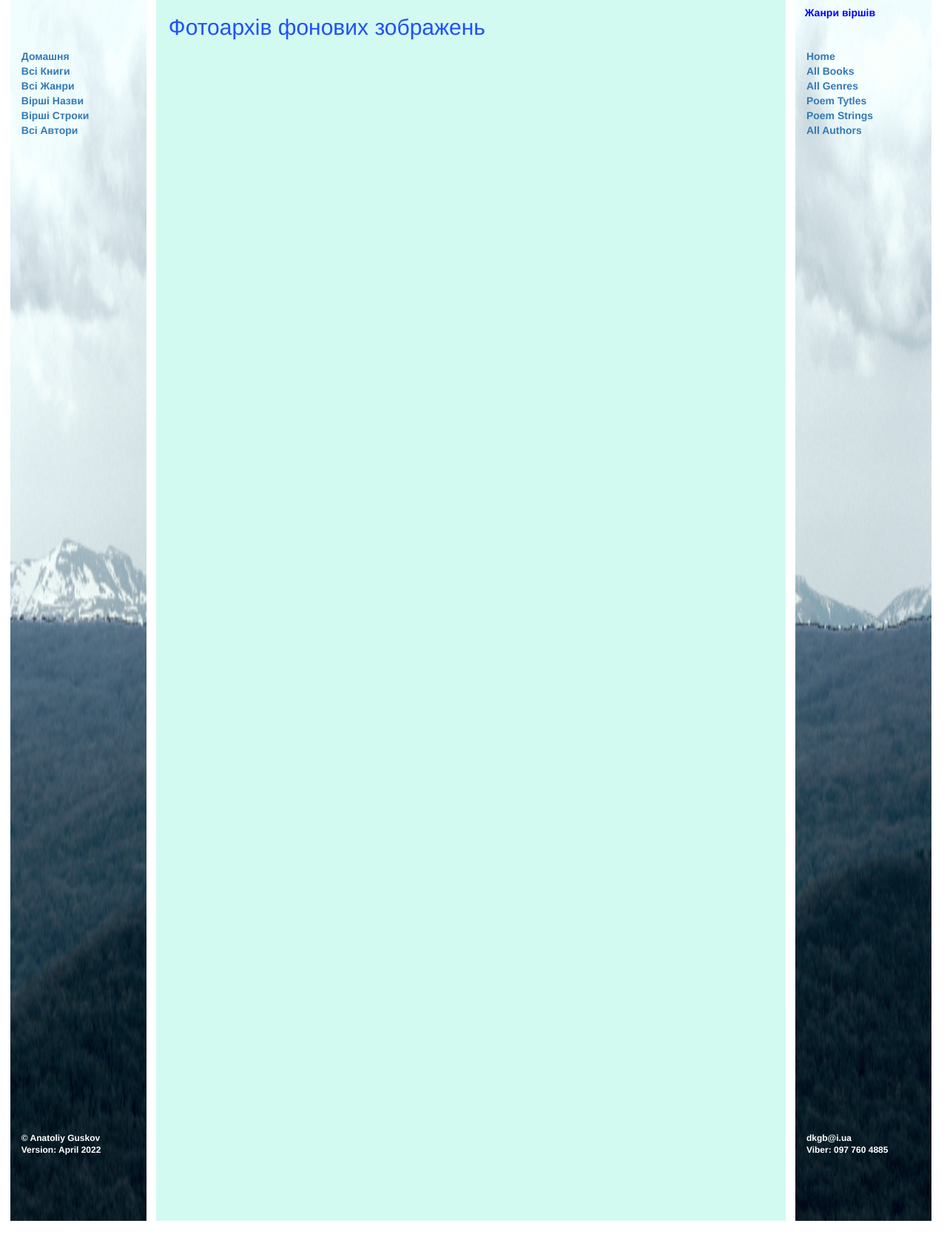
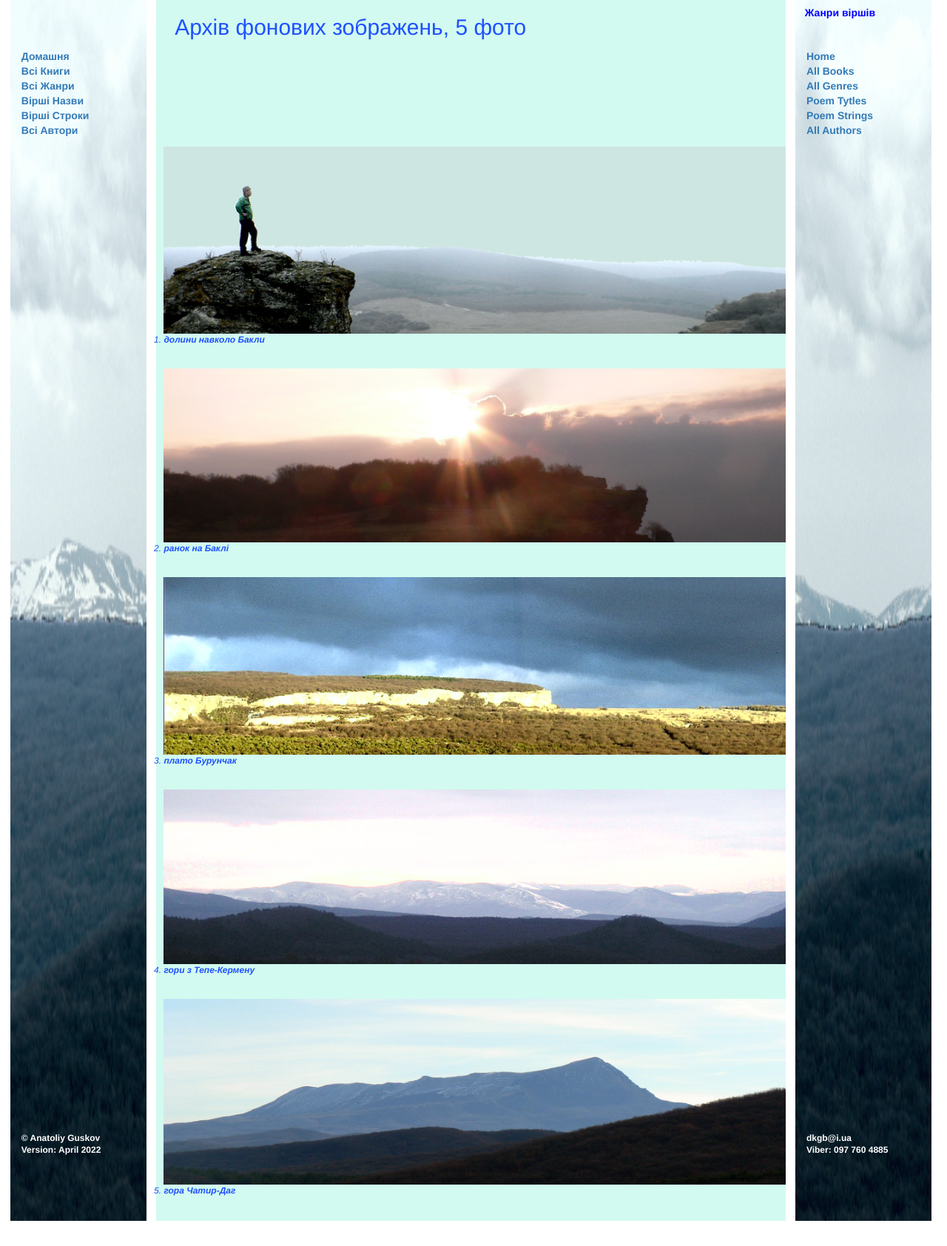
Before and after one commit to AnatolGuskov/poem_guskov, a Django app: page /poems/image/ in a window 1280 px wide. Shown: the whole page at 74% size. Run offline with Django 4.2, Linux system fonts and the light colour scheme; data that the repository does not hold is empty; some libraries are stand-ins or nearby versions.

Commit message:
Genre Image, Index site etc.

```diff
--- a/poems/context_processors.py
+++ b/poems/context_processors.py
@@ -1,27 +1,28 @@
 
 from . models import Author, Genre, Book, Poem
+from django.db.models import Q
 
 
 def author (request):
-    name_tytle = "Інші Автори"
-    name_text = "Усього авторів:"
-    # name_library = "Бібліотека поезій Анатолія Гуськова"
-    # name_poem_list = "Перелік віршів автора"
-    name_genre_text = "У цьому жанрі віршів:"
+    num_authors = Author.objects.all().filter(~Q(id=1)).count()
+    num_poems = Poem.objects.all().filter(~Q(author_id=1)).count()
+
+    name_authors = "Усього авторів:"
+    name_poems = "віршів:"
 
     return{'author_list': Author.objects.all(),
-           'genre_list': Genre.objects.all(),
-           'book_list': Book.objects.all(),
+           'num_authors': Author.objects.all().filter(~Q(id=1)).count(),
+           'num_poems': Poem.objects.all().filter(~Q(author_id=1)).count(),
            'name_library': "Бібліотека поезій Анатолія Гуськова",
-           'name_tytle': name_tytle, 'name_text': name_text,
-           'name_genre_text': name_genre_text,
-           # 'last_poem_list': Poem.objects.all().filter(author_id = 1).order_by('-date')[:7]
+           'name_tytle': "Автори Поезії війни",
+           'name_authors': "Усього авторів:",
+           'name_poems': "віршів:"
+
            }
 
+def lists (request):
 
-def last_poem (request):
-    last_poem_list = Poem.objects.all().order_by('-date')[:7]
-
-    return {'last_poem_list': Poem.objects.all().order_by('-date')[:7]
-
-            }
+    return{'genre_list': Genre.objects.all(),
+           'book_list': Book.objects.all(),
+           'last_poem_list': Poem.objects.all().filter(author_id = 1).order_by('-date')[:7]
+           }
--- a/poems/views.py
+++ b/poems/views.py
@@ -54,7 +54,7 @@ def author_list_ukr(request):
     num_authors = Author.objects.all().filter(~Q(id=1)).count()
     num_poems = Poem.objects.all().filter(~Q(author_id=1)).count()
 
-    name_tytle = "Інші Автори"
+    name_tytle = "Автори Поезії війни"
     name_authors = "Усього авторів:"
     name_poems = "віршів:"
     name_library = "Бібліотека поезій Анатолія Гуськова"
@@ -116,12 +116,13 @@ def genre_detail(request, pk):
 #==================== genre_image_lst ===========
 def genre_image_list(request):
     genre_image_list = Genre.objects.all().order_by('image_name')
+    num_image = Genre.objects.all().count() + 5
 
     return render(
         request,
         'poems/genre_image_list.html',
         context={'genre_image_list': genre_image_list,
-
+                 'num_image': num_image,
                   }
     )
 
--- a/polls/templates/poems/genre_image_list.html
+++ b/polls/templates/poems/genre_image_list.html
@@ -47,8 +47,8 @@
         overflow: auto;
         border: 0px solid black;
         position: absolute;
-        left:0.0%;       top:12.0%;
-        width: 100.0%;   height: 88.0%;
+        left:-3.5%;       top:12.0%;
+        width: 103.5%;   height: 88.0%;
         padding-left: 0px;
 
     }
@@ -75,20 +75,52 @@
 
 <div class="top-left">
           <h2 style = "color:rgb(31, 81, 255)">
-              &nbsp;&nbsp;Фотоархів фонових зображень</h2>
+              &nbsp;&nbsp;&nbsp;Архів фонових зображень, {{num_image}} фото</h2>
 </div>  <!-- top-left -->
 
 <div class="image_genre_list">
 
+<ol>
+    <img src="{% static 'images/index_from_Bakla.png' %}" alt="From Bakla"
+     style="width:100%;height:37.2%;"/>
+    <li style = "color:rgb(31, 81, 255); font-size: 12px; font-style: italic;">
+          <b>долини навколо Бакли</b> </li>
+      <p>&nbsp;</p>
+
+    <img src="{% static 'images/books_from Bakla.png' %}" alt="Bakla morning"
+         style="width:100.0%;height:100.0%;"/>
+    <li style = "color:rgb(31, 81, 255); font-size: 12px; font-style: italic;">
+          <b>ранок на Баклі</b> </li>
+      <p>&nbsp;</p>
+
+    <img src="{% static 'images/genre_from_Chufut.png' %}" alt="From Chufut"
+         style="width:100.0%;height:100.0%;"/>
+    <li style = "color:rgb(31, 81, 255); font-size: 12px; font-style: italic;">
+          <b>плато Бурунчак</b> </li>
+      <p>&nbsp;</p>
+
+    <img src="{% static 'images/poems_from_Tepe.png' %}" alt="From Tepe"
+        style="width:100%;height:100%"/>
+     <li style = "color:rgb(31, 81, 255); font-size: 12px; font-style: italic;">
+          <b>гори з Тепе-Кермену</b> </li>
+      <p>&nbsp;</p>
+
+    <img src="{% static 'images/authors_from Bakla.png' %}" alt="Bakla Chatyrdag"
+         style="width:100.0%;height:100.0%;"/>
+    <li style = "color:rgb(31, 81, 255); font-size: 12px; font-style: italic;">
+          <b>гора Чатир-Даг</b> </li>
+      <p>&nbsp;</p>
+
     {% for image in genre_image_list %}
-    <p>&nbsp;</p>
 
    <img src="{% static image.image_genre %}" alt={{image.name}}
          style="width:100%;height:47.0%;"/>
-    <h5 style = "color:rgb(31, 81, 255); font-size: 12px; font-style: italic;">
-           &nbsp;&nbsp;<b>{{ image.image_name }}</b> </h5>
+    <li style = "color:rgb(31, 81, 255); font-size: 12px; font-style: italic;">
+          <b>{{ image.image_name }}</b> </li>
+      <p>&nbsp;</p>
 
     {% endfor %}
+</ol>
 
 </div> <!-- image_genre_list -->
 
```
Also changed, not shown: polls/templates/poems/author_detail.html (+9 -0 lines), polls/templates/poems/author_list.html (+11 -1 lines), polls/templates/poems/poem_detail.html (+5 -5 lines).
